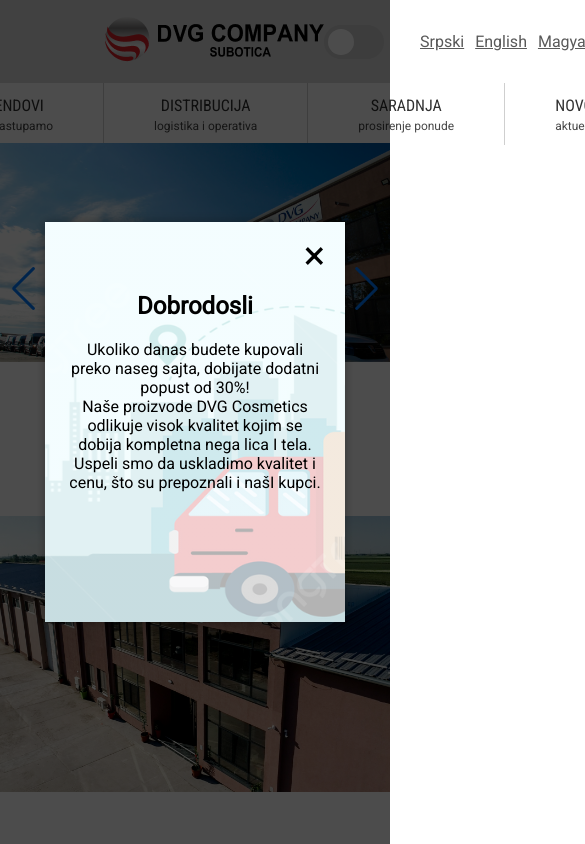
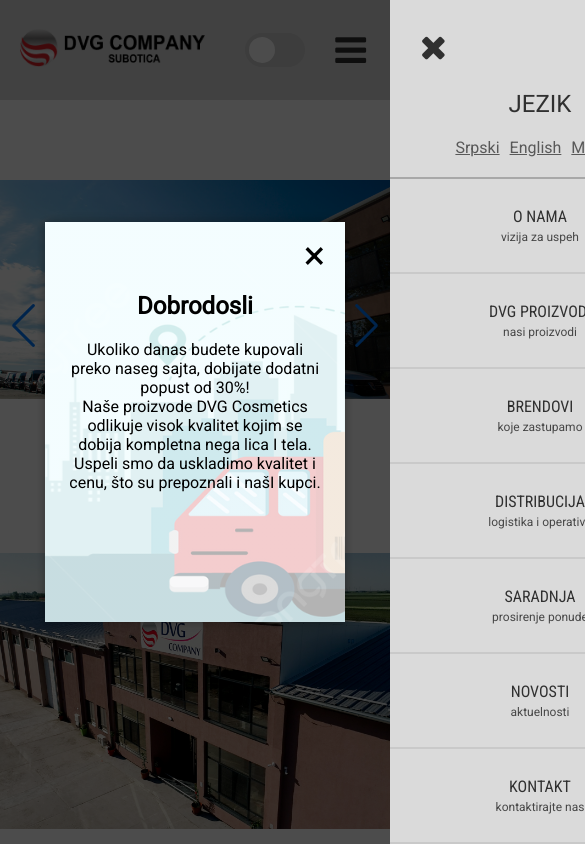
Before and after one commit to bujakkristijan/internship-studio-present-react, a React (Create React App) app: page / in a window 390 px wide. Shown: the top 844 px of the page, 585 px wide, since content can reach past the window. Built offline with nearby package versions, Linux system fonts and the light colour scheme.

Commit message:
header uradjen, zapetljao sam se oko language text container-a language mobile container-a kada, kreirao je duplikat prilikom prvog rendera, kao da je okinuo jos jedan iz nekog razloga, ali radi okej sad

```diff
--- a/src/components/header/HeaderComponent.js
+++ b/src/components/header/HeaderComponent.js
@@ -1,7 +1,73 @@
-import React from 'react'
+import React, { useRef, useState, useEffect } from 'react'
 import './HeaderComponent.min.css';
 
 const HeaderComponent = () => {
+
+    // const headerBoxTabContainer = document.getElementById("header-box-tab-container");
+    const hasInitialized = useRef(false);
+    useEffect(() => {
+        if (!hasInitialized.current) {
+            initializeTabsLanguageIcon();
+            hasInitialized.current = true;
+          }
+    }, []);
+
+
+    function showMenu() {
+
+        const headerBoxTabContainer = document.getElementById("header-box-tab-container");
+        headerBoxTabContainer.style.right = "0px";
+        headerBoxTabContainer.style.boxShadow = "0 0 0 10000px rgba(0, 0, 0, .50)";
+        // document.body.style.overflow = "hidden";
+      }
+
+      function hideMenu(){
+
+        const headerBoxTabContainer = document.getElementById("header-box-tab-container");
+        headerBoxTabContainer.style.right = "-300px";
+        headerBoxTabContainer.style.boxShadow = "0 0 0 0 rgba(0,0,0,0)";
+        // document.body.style.overflow = "hidden";
+      }
+
+      function initializeTabsLanguageIcon(){
+        const headerBoxTabContainer = document.getElementById("header-box-tab-container");
+        const xIcon = document.querySelector(".fa.fa-times");
+
+        // kreiram container gde cu dodavati child elemente za svaki jezik posebno
+        const languageMobileContainer = document.createElement("div");
+        languageMobileContainer.className = "language-mobile-container";
+
+        // kreiram i dodajem element za srpski jezik kao child element na languageMobileContainer
+        const srpskiDiv = document.createElement("div");
+        srpskiDiv.className = "language-mobile-text";
+        srpskiDiv.textContent = "Srpski";
+        languageMobileContainer.appendChild(srpskiDiv);
+
+        // kreiram i dodajem element za engleski jezik kao child element na languageMobileContainer
+        const englishDiv = document.createElement("div");
+        englishDiv.className = "language-mobile-text";
+        englishDiv.textContent = "English";
+        languageMobileContainer.appendChild(englishDiv);
+
+        // kreiram i dodajem element za madjarski jezik kao child element na languageMobileContainer
+        const magyarDiv = document.createElement("div");
+        magyarDiv.className = "language-mobile-text";
+        magyarDiv.textContent = "Magyar";
+        languageMobileContainer.appendChild(magyarDiv);
+
+        // dodajem languageMobileContainer pre xIcon, mada je xIcon position: absolute svakako;
+        // nema potrebe xIcon.nextSibling da bude, dovoljno je samo da doda pre xIcon, xIcon je position: absolute svakako da stoji gore u gornjem desnom cosku od header-box-2, koji je position: fixed, pa na osnovu njega se pozicionira tacno
+        headerBoxTabContainer.insertBefore(languageMobileContainer, xIcon);
+
+        // kreiram languageTextContainer koji ce biti prvi, odnosno pre container-a sa jezicima koji su dodati kao child elementi
+        const languageTextContainer = document.createElement("div");
+        languageTextContainer.className = "language-text-container";
+        languageTextContainer.textContent = "JEZIK";
+
+        // stavljam languageTextContainer pre languageMobileContainer
+        headerBoxTabContainer.insertBefore(languageTextContainer, languageMobileContainer);
+      }
+
   return (
     <header id="header" class="header">
     <div id="header-logo-language" class="header-box-1">
@@ -15,7 +81,7 @@
               </label>
         </div>
 
-        <i id="hamburger-menu-button" class="fa fa-bars" aria-hidden="true"></i>
+        <i id="hamburger-menu-button" class="fa fa-bars" aria-hidden="true" onClick={showMenu}></i>
 
         <div class="language-container">
             <label class="language-label">Srpski</label>
@@ -24,7 +90,7 @@
         </div>
     </div>
     <div id="header-box-tab-container" class="header-box-2">
-        <i id="x-menu-button" class="fa fa-times" aria-hidden="true"></i>
+        <i id="x-menu-button" class="fa fa-times" aria-hidden="true" onClick={hideMenu}></i>
 
         <div id="header-tab-container" class="tab-container">
 
--- a/src/components/header/HeaderComponent.scss
+++ b/src/components/header/HeaderComponent.scss
@@ -200,3 +200,136 @@
 }
 
 /***************** SWITCH TOGGLE END *********************************/
+
+
+/*************************************************************/
+/************** HAMBURGER MENU ********************/
+/*************************************************************/
+
+@media(max-width: 1330px){
+    .tab-box{
+        padding-left: 20px;
+        padding-right: 20px;
+    }
+}
+
+@media(max-width: 900px){
+
+    .swiper-container-banner{
+        margin-top: 80px;
+
+    }
+
+    .image-logo-company{
+        height: 38px; /* da se smanji logo malo */
+    }
+
+    .language-container{
+        display: none;
+    }
+
+    .logo-container{
+        padding-left: 20px;
+    }
+
+    .header-box-1{
+        padding-top: 12px;
+        padding-bottom: 12px;
+    }
+
+    .header{
+        position: relative;
+    }
+
+    .header-box-2{
+        /* display: none; */
+        /* position: absolute; */
+        /* kad je position: fixed, ne mora cak ni overflow-x: hidden na main-container, nestane skrol i bez toga */
+        position: fixed; /* FIXED SAM DODAO UMESTO ABSOLUTE, nakon ovog nema scroll po x osi, moze i da bude absolute i da je roditelj pozicioniran na primer relative ali pojavi se neki skrol na y osi onda nzm sto*/
+        background-color: var(--hamburger-menu-background-color);
+        height: 100vh; /* da zauzme view height, da je 100% bilo bi 100% od parent elementa*/
+        width: 300px;
+        top: 0;
+        /* left: -370px; */
+        right: -300px; /* da se ne vidi, toliki mu je i width, pa ga skloni */
+        /* text-align: left; */
+        z-index: 2; /* da prekrije ostale komponente kada treba da se pojavi*/
+        transition: 1s;
+        /* border-left: 2px solid #625731; */
+        /* display: flex;
+        flex-direction: column; */
+        flex-direction: column;
+    }
+
+    .tab-container{
+
+        flex-direction: column;
+        width: 100%; /* da linija bude ispod celog container-a */
+
+    }
+
+    .tab-container-box{
+        border-left: none;
+        border-bottom: 2px solid rgba(53, 53, 53, 0.1);
+    }
+
+    .tab-box{
+        padding: 0;
+    }
+
+    .tab-box.contact{
+        border-right: none;
+    }
+
+    .fa.fa-bars{
+        display: block;
+        margin-right: 24px;
+        color: var(--icon-color);
+    }
+
+    .fa.fa-times{
+        display: block;
+        margin: 10px;
+        font-size: 34px;
+        cursor: pointer;
+
+        position: absolute;
+        top: 20px;
+        left: 20px;
+        color: var(--icon-color);
+    }
+
+    .language-text-container{
+        margin-top: 90px;
+        /* margin-right: 120px; */
+        font-size: 24px;
+        display: flex; /* moze i block, po defaultu je none, pa se mora vratiti */
+    }
+
+    .language-mobile-container{
+        margin-top: 20px;
+        display: flex;
+        /* justify-content: center; */
+        gap: 10px;
+        width: 100%; /* kad stavim width 100%, onda krece od pocetka container-a po defaultu, bez njega je centriran */
+        justify-content: center;
+
+        padding-bottom: 20px;
+        border-bottom: 2px solid rgba(53, 53, 53, 0.3);
+    }
+
+    .language-mobile-text{
+        text-decoration: underline;
+    }
+
+    #header-box-tab-container{
+        /* background-color: var(--description-text-color); */
+    }
+    .tab-title{
+        color: var(--title-text-color);
+    }
+
+    .tab-description{
+        color: var(--description-text-color);
+    }
+}
```
Also changed, not shown: src/components/header/HeaderComponent.min.css.
